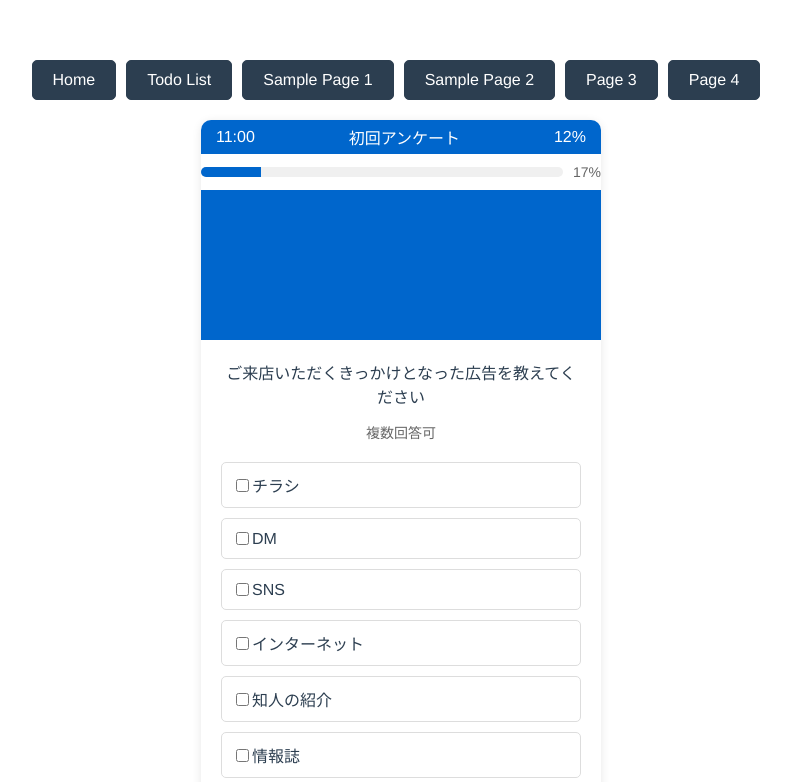
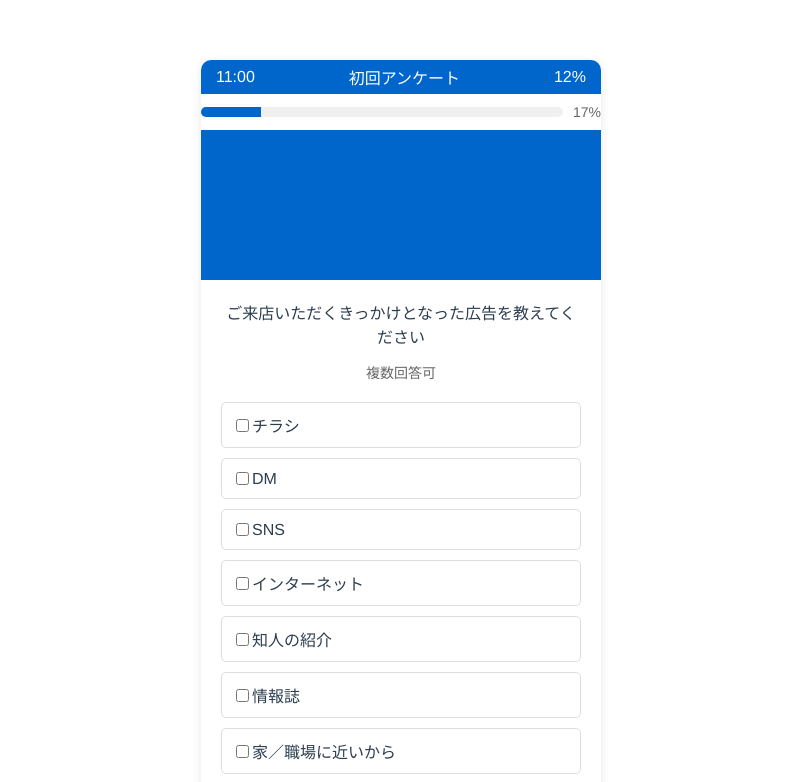
Before and after one commit to muranakar/my-project, a Vue app: page /sample1 in a window 1280 px wide. Shown: the top 782 px of the page, without its empty margins (239-1030 px from the left). Built offline with nearby package versions, Linux system fonts and the light colour scheme.

Commit message:
一つの画面だけに変更

```diff
--- a/src/App.vue
+++ b/src/App.vue
@@ -1,13 +1,5 @@
 <template>
   <div id="app">
-    <nav v-if="showNav">
-      <router-link to="/"><button @click="navigate">Home</button></router-link>
-      <router-link to="/todo"><button @click="navigate">Todo List</button></router-link>
-      <router-link to="/sample1"><button @click="navigate">Sample Page 1</button></router-link>
-      <router-link to="/sample2"><button @click="navigate">Sample Page 2</button></router-link>
-      <router-link to="/sample3"><button @click="navigate">Page 3</button></router-link>
-      <router-link to="/sample4"><button @click="navigate">Page 4</button></router-link>
-    </nav>
     <router-view/>
   </div>
 </template>
@@ -17,13 +9,16 @@ export default {
   name: 'App',
   data() {
     return {
-      showNav: true
+      showNav: false
     };
   },
   methods: {
     navigate() {
       this.showNav = false;
     }
+  },
+  created() {
+    this.$router.push('/sample1');
   }
 }
 </script>
@@ -37,26 +32,4 @@ export default {
   color: #2c3e50;
   margin-top: 60px;
 }
-nav {
-  margin-bottom: 20px;
-}
-button {
-  background-color: #2c3e50;
-  border: 1px solid #2c3e50;
-  border-radius: 5px;
-  color: white;
-  cursor: pointer;
-  padding: 10px 20px;
-  font: inherit;
-  transition: background-color 0.3s, color 0.3s;
-}
-
-button:hover {
-  background-color: white;
-  color: #2c3e50;
-}
-nav a {
-  margin-right: 10px;
-  text-decoration: none;
-}
 </style>
```
